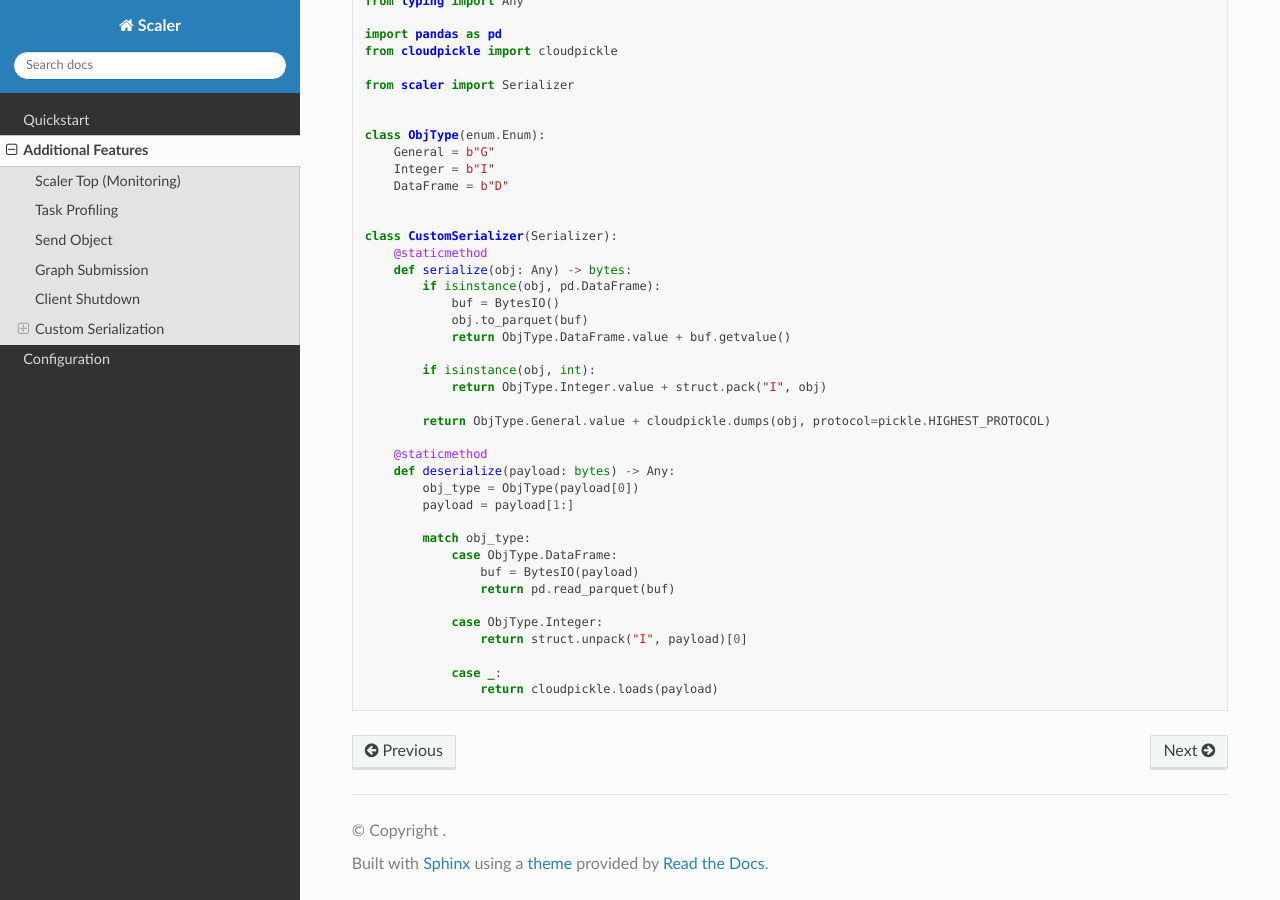
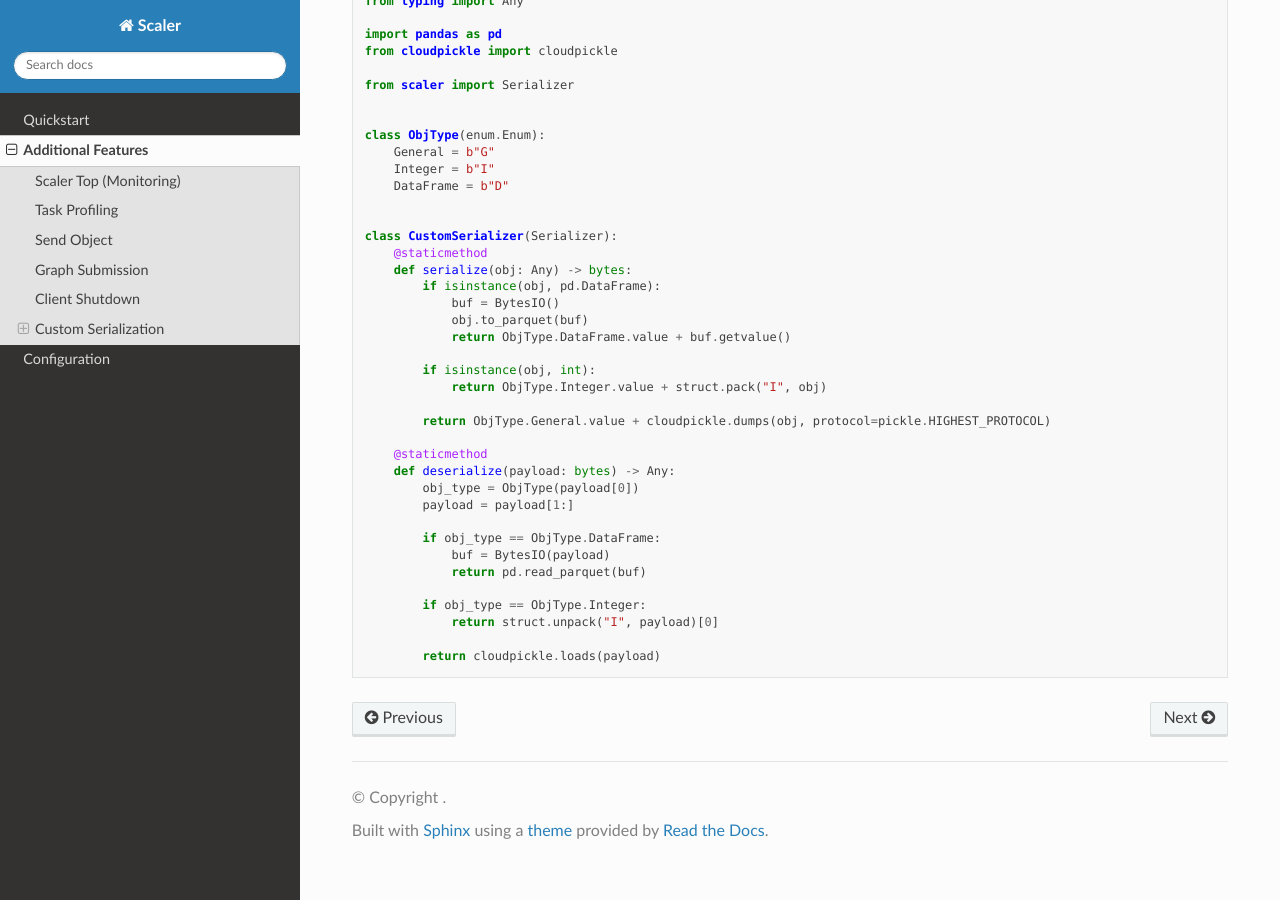
Before and after one commit to Citi/scaler, a Sphinx documentation site: the page built from docs/source/tutorials/features.rst, in a window 1280 px wide and 900 px high, scrolled down 4565 px. Built offline with Sphinx 7.4.7 and the Read the Docs theme 3.1.0, drawn with Linux system fonts in a browser that asks for light colours; the version number could not be read and is left out.

Commit message:
remove match

```diff
--- a/docs/source/tutorials/features.rst
+++ b/docs/source/tutorials/features.rst
@@ -261,13 +261,11 @@ Below is an example implementation of a custom serializer that uses a different
             obj_type = ObjType(payload[0])
             payload = payload[1:]
 
-            match obj_type:
-                case ObjType.DataFrame:
-                    buf = BytesIO(payload)
-                    return pd.read_parquet(buf)
+            if obj_type == ObjType.DataFrame:
+                buf = BytesIO(payload)
+                return pd.read_parquet(buf)
 
-                case ObjType.Integer:
-                    return struct.unpack("I", payload)[0]
+            if obj_type == ObjType.Integer:
+                return struct.unpack("I", payload)[0]
 
-                case _:
-                    return cloudpickle.loads(payload)
+            return cloudpickle.loads(payload)
```
